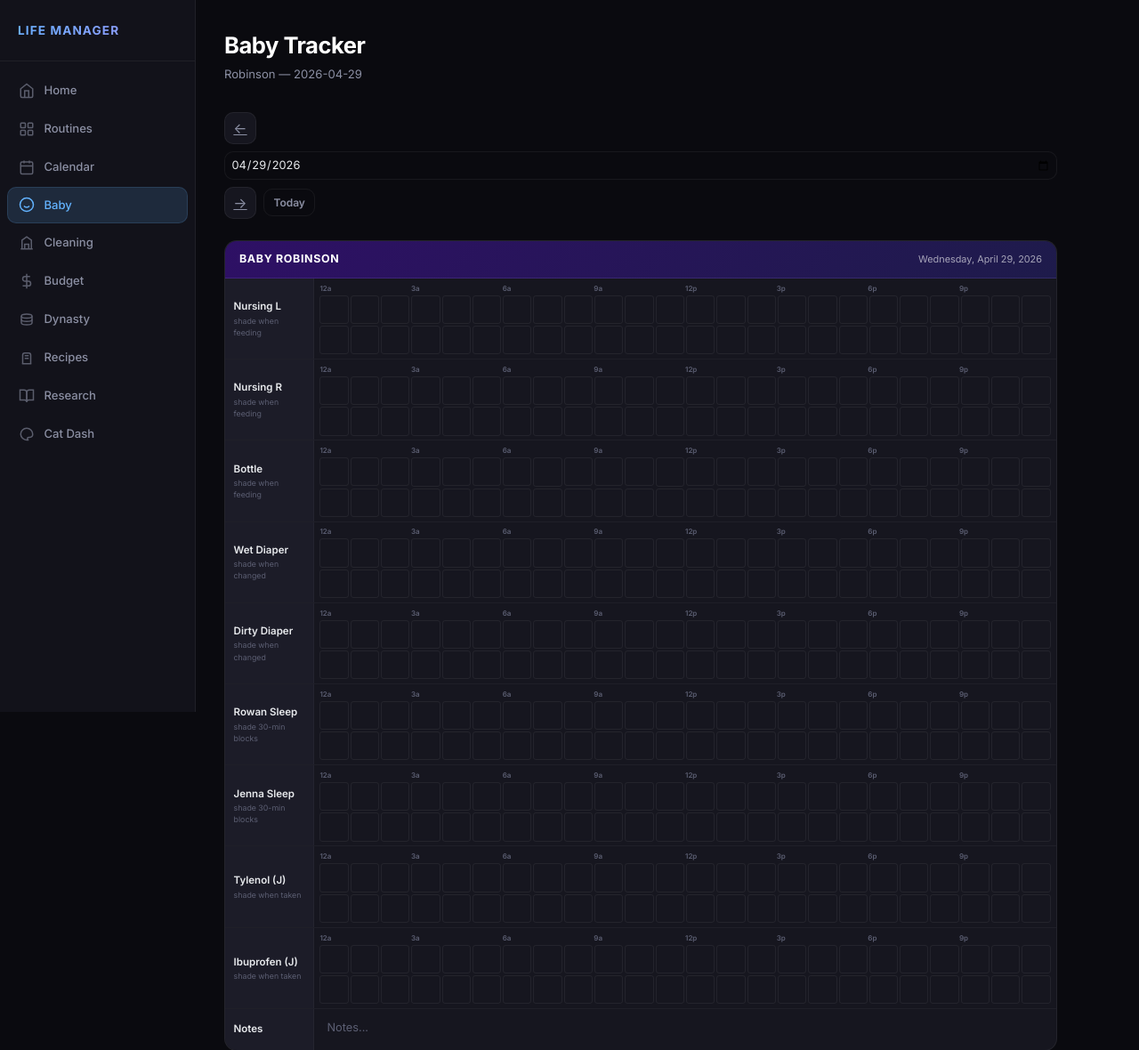
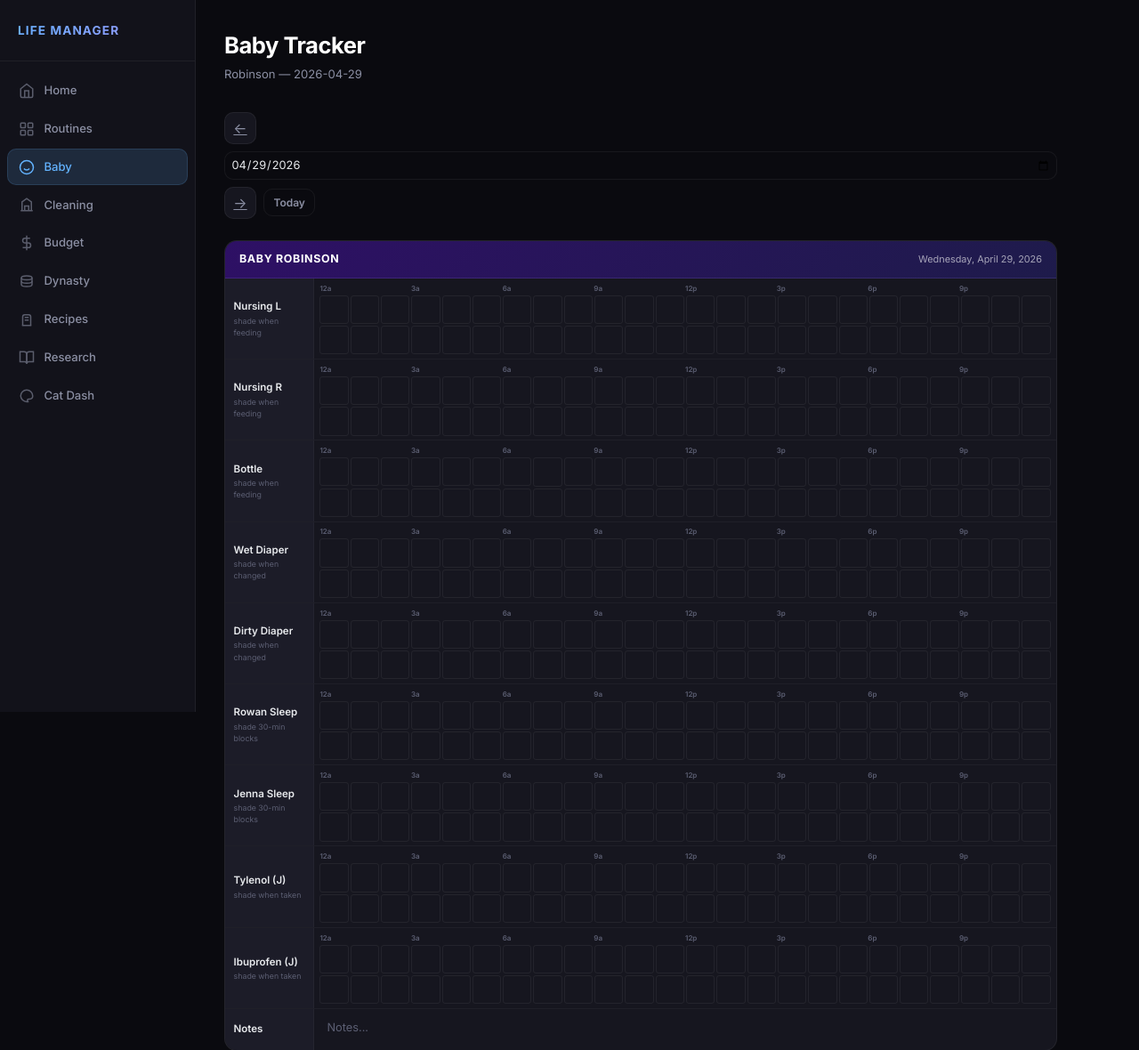
Before and after one commit to Starvard/life-manager, a Flask app: page /baby in a window 1280 px wide. Shown: the top 1180 px of the page at 89% size. Run offline with Flask 3, Linux system fonts and the light colour scheme; some libraries are stand-ins or nearby versions.

Commit message:
Remove calendar from main navigation

```diff
--- a/templates/base.html
+++ b/templates/base.html
@@ -17,8 +17,7 @@
     <script defer src="https://cdn.jsdelivr.net/npm/alpinejs@3.x.x/dist/cdn.min.js"></script>
 </head>
 <body>
-    {% set calendar_active = request.endpoint == 'routines_page' and request.args.get('view') == 'calendar' %}
-    {% set routines_active = request.endpoint in ('cards_page', 'cards_day_page') or (request.endpoint == 'routines_page' and not calendar_active) %}
+    {% set routines_active = request.endpoint in ('cards_page', 'cards_day_page', 'routines_page') %}
     <div class="app-shell">
         <aside class="sidebar">
             <div class="sidebar-brand">Life Manager</div>
@@ -30,10 +29,6 @@
                 <a href="{{ url_for('cards_page', week=routine_default_week) }}" data-nav-tab="cards" class="{% if routines_active %}active{% endif %}{% if 'cards' in hidden_nav_tabs %} nav-link-hidden{% endif %}">
                     <svg viewBox="0 0 24 24" fill="none" stroke="currentColor" stroke-width="2"><rect x="3" y="3" width="7" height="7" rx="1"/><rect x="14" y="3" width="7" height="7" rx="1"/><rect x="3" y="14" width="7" height="7" rx="1"/><rect x="14" y="14" width="7" height="7" rx="1"/></svg>
                     <span>Routines</span>
-                </a>
-                <a href="{{ url_for('routines_page', view='calendar') }}" data-nav-tab="calendar" class="{% if calendar_active %}active{% endif %}{% if 'calendar' in hidden_nav_tabs %} nav-link-hidden{% endif %}">
-                    <svg viewBox="0 0 24 24" fill="none" stroke="currentColor" stroke-width="2"><rect x="3" y="4" width="18" height="18" rx="2"/><path d="M16 2v4M8 2v4M3 10h18"/></svg>
-                    <span>Calendar</span>
                 </a>
                 <a href="{{ url_for('baby_page') }}" data-nav-tab="baby" class="{% if request.endpoint == 'baby_page' %}active{% endif %}{% if 'baby' in hidden_nav_tabs %} nav-link-hidden{% endif %}">
                     <svg viewBox="0 0 24 24" fill="none" stroke="currentColor" stroke-width="2"><circle cx="12" cy="12" r="10"/><path d="M8 14s1.5 2 4 2 4-2 4-2"/></svg>
@@ -84,10 +79,6 @@
                 <svg viewBox="0 0 24 24" fill="none" stroke="currentColor" stroke-width="2"><rect x="3" y="3" width="7" height="7" rx="1"/><rect x="14" y="3" width="7" height="7" rx="1"/><rect x="3" y="14" width="7" height="7" rx="1"/><rect x="14" y="14" width="7" height="7" rx="1"/></svg>
                 Routines
             </a>
-            <a href="{{ url_for('routines_page', view='calendar') }}" data-nav-tab="calendar" class="{% if calendar_active %}active{% endif %}{% if 'calendar' in hidden_nav_tabs %} nav-link-hidden{% endif %}">
-                <svg viewBox="0 0 24 24" fill="none" stroke="currentColor" stroke-width="2"><rect x="3" y="4" width="18" height="18" rx="2"/><path d="M16 2v4M8 2v4M3 10h18"/></svg>
-                Calendar
-            </a>
             <a href="{{ url_for('baby_page') }}" data-nav-tab="baby" class="{% if request.endpoint == 'baby_page' %}active{% endif %}{% if 'baby' in hidden_nav_tabs %} nav-link-hidden{% endif %}">
                 <svg viewBox="0 0 24 24" fill="none" stroke="currentColor" stroke-width="2"><circle cx="12" cy="12" r="10"/><path d="M8 14s1.5 2 4 2 4-2 4-2"/></svg>
                 Baby
```
